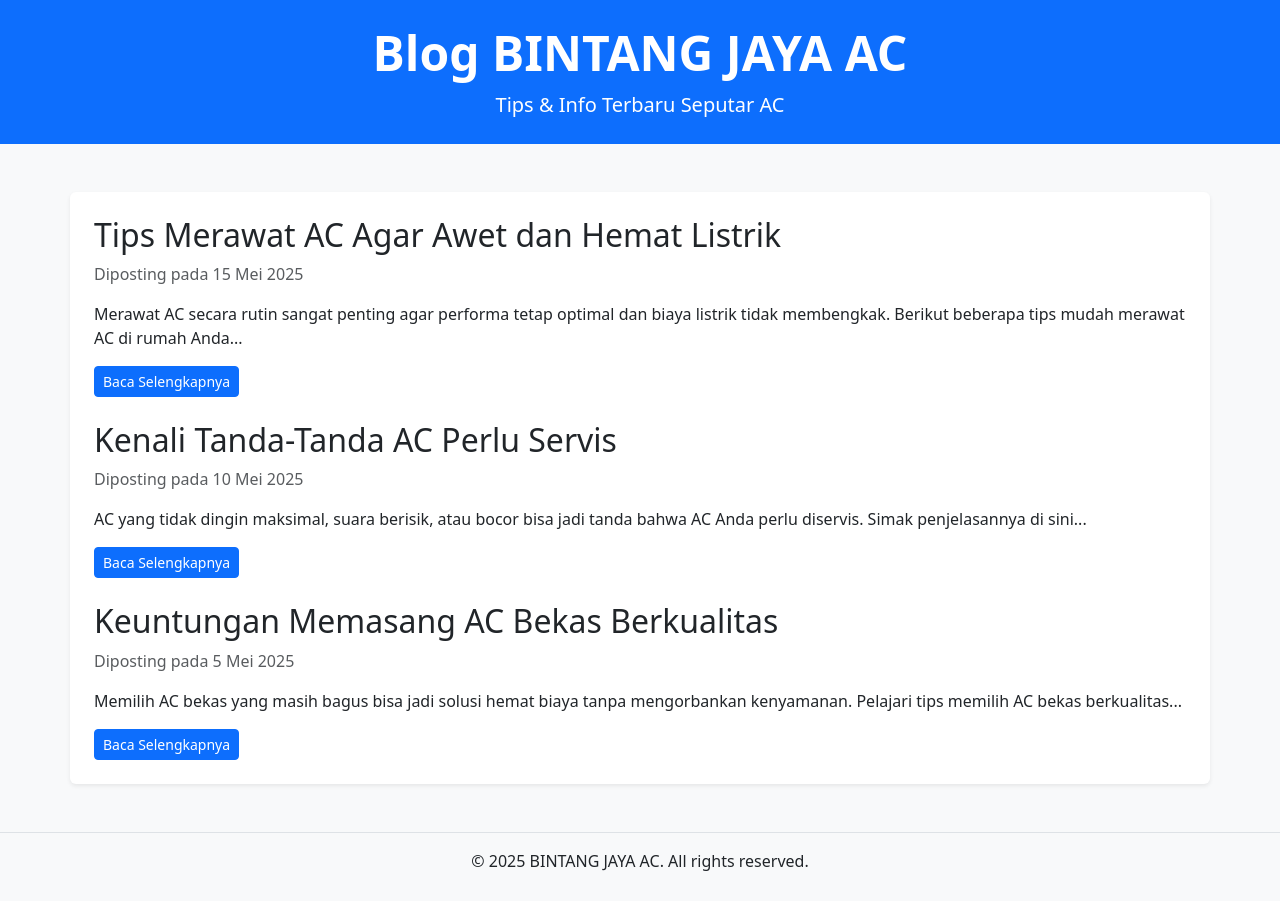
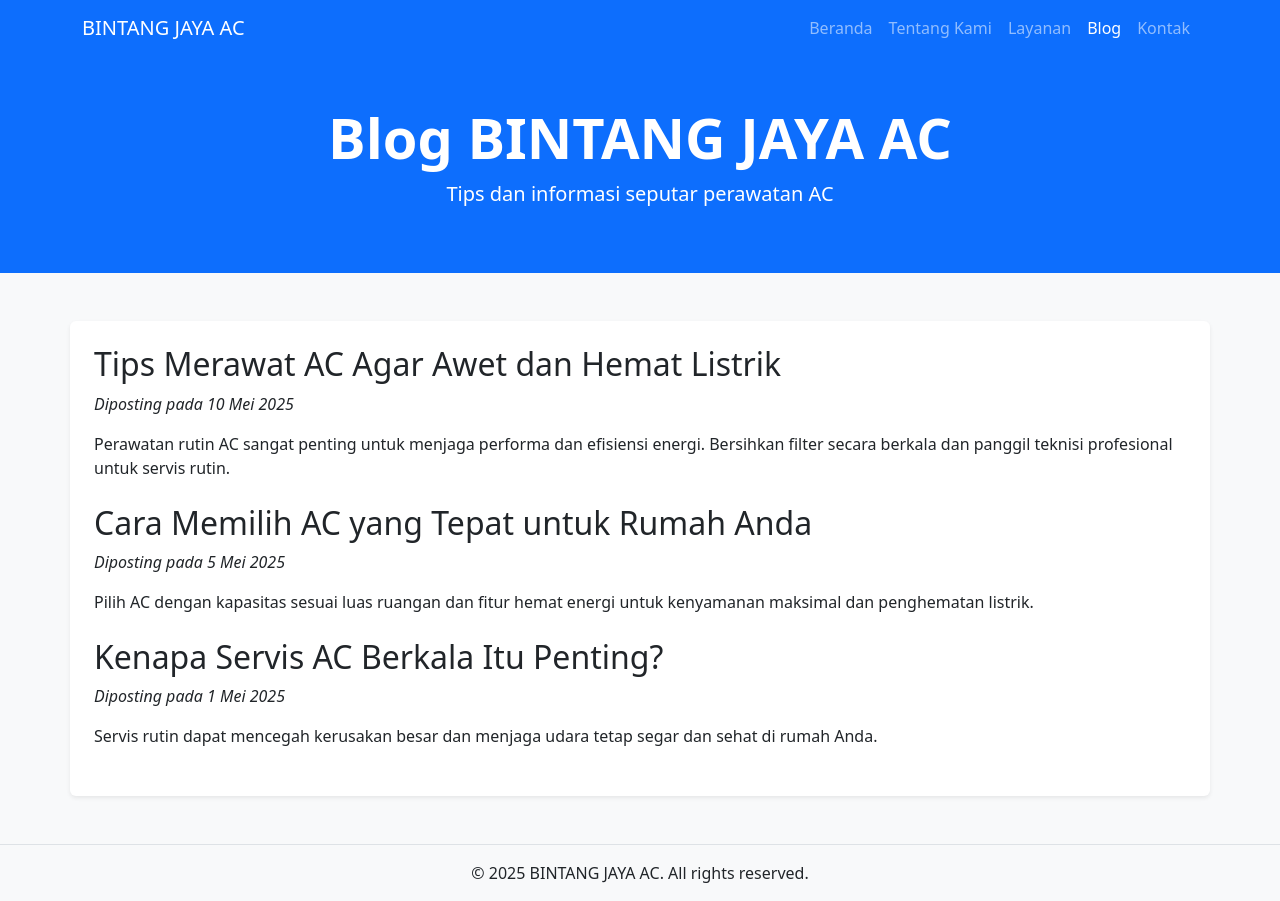
Before and after one commit to pancasurya0609/BINTANGJAYAAC, a plain HTML site: page blog.html in a window 1280 px wide. Drawn offline with nearby package versions, Linux system fonts and the light colour scheme.

Commit message:
blog.html
Signed-off-by: pancasurya0609 <pancasuryananda0609@gmail.com>

```diff
--- a/blog.html
+++ b/blog.html
@@ -3,61 +3,57 @@
 <head>
   <meta charset="UTF-8" />
   <meta name="viewport" content="width=device-width, initial-scale=1" />
-  <title>Blog - BINTANG JAYA AC</title>
-  <!-- Bootstrap CSS -->
-  <link
-    href="https://cdn.jsdelivr.net/npm/bootstrap@5.3.0/dist/css/bootstrap.min.css"
-    rel="stylesheet"
-  />
+  <title>BINTANG JAYA AC - Blog</title>
+  <link href="https://cdn.jsdelivr.net/npm/bootstrap@5.3.0/dist/css/bootstrap.min.css" rel="stylesheet" />
 </head>
 <body class="bg-light">
-  <header class="bg-primary text-white py-4">
+  <nav class="navbar navbar-expand-lg navbar-dark bg-primary">
+    <div class="container">
+      <a class="navbar-brand" href="index.html">BINTANG JAYA AC</a>
+      <button class="navbar-toggler" type="button" data-bs-toggle="collapse" data-bs-target="#navMenu" aria-controls="navMenu" aria-expanded="false" aria-label="Toggle navigation">
+        <span class="navbar-toggler-icon"></span>
+      </button>
+      <div class="collapse navbar-collapse" id="navMenu">
+        <ul class="navbar-nav ms-auto">
+          <li class="nav-item"><a class="nav-link" href="index.html">Beranda</a></li>
+          <li class="nav-item"><a class="nav-link" href="about.html">Tentang Kami</a></li>
+          <li class="nav-item"><a class="nav-link" href="services.html">Layanan</a></li>
+          <li class="nav-item"><a class="nav-link active" href="blog.html">Blog</a></li>
+          <li class="nav-item"><a class="nav-link" href="contact.html">Kontak</a></li>
+        </ul>
+      </div>
+    </div>
+  </nav>
+
+  <header class="bg-primary text-white py-5">
     <div class="container text-center">
-      <h1 class="display-5 fw-bold">Blog BINTANG JAYA AC</h1>
-      <p class="lead mb-0">Tips & Info Terbaru Seputar AC</p>
+      <h1 class="display-4 fw-bold">Blog BINTANG JAYA AC</h1>
+      <p class="lead">Tips dan informasi seputar perawatan AC</p>
     </div>
   </header>
 
   <main class="container my-5 bg-white p-4 rounded shadow-sm">
-    <section>
     <article class="mb-4">
       <h2>Tips Merawat AC Agar Awet dan Hemat Listrik</h2>
-        <p class="text-muted">Diposting pada 15 Mei 2025</p>
-        <p>
-          Merawat AC secara rutin sangat penting agar performa tetap optimal dan
-          biaya listrik tidak membengkak. Berikut beberapa tips mudah merawat AC
-          di rumah Anda...
-        </p>
-        <a href="#" class="btn btn-primary btn-sm">Baca Selengkapnya</a>
+      <p><em>Diposting pada 10 Mei 2025</em></p>
+      <p>Perawatan rutin AC sangat penting untuk menjaga performa dan efisiensi energi. Bersihkan filter secara berkala dan panggil teknisi profesional untuk servis rutin.</p>
     </article>
-
     <article class="mb-4">
-        <h2>Kenali Tanda-Tanda AC Perlu Servis</h2>
-        <p class="text-muted">Diposting pada 10 Mei 2025</p>
-        <p>
-          AC yang tidak dingin maksimal, suara berisik, atau bocor bisa jadi tanda
-          bahwa AC Anda perlu diservis. Simak penjelasannya di sini...
-        </p>
-        <a href="#" class="btn btn-primary btn-sm">Baca Selengkapnya</a>
+      <h2>Cara Memilih AC yang Tepat untuk Rumah Anda</h2>
+      <p><em>Diposting pada 5 Mei 2025</em></p>
+      <p>Pilih AC dengan kapasitas sesuai luas ruangan dan fitur hemat energi untuk kenyamanan maksimal dan penghematan listrik.</p>
     </article>
-
-      <article>
-        <h2>Keuntungan Memasang AC Bekas Berkualitas</h2>
-        <p class="text-muted">Diposting pada 5 Mei 2025</p>
-        <p>
-          Memilih AC bekas yang masih bagus bisa jadi solusi hemat biaya tanpa
-          mengorbankan kenyamanan. Pelajari tips memilih AC bekas berkualitas...
-        </p>
-        <a href="#" class="btn btn-primary btn-sm">Baca Selengkapnya</a>
+    <article class="mb-4">
+      <h2>Kenapa Servis AC Berkala Itu Penting?</h2>
+      <p><em>Diposting pada 1 Mei 2025</em></p>
+      <p>Servis rutin dapat mencegah kerusakan besar dan menjaga udara tetap segar dan sehat di rumah Anda.</p>
     </article>
-    </section>
   </main>
 
   <footer class="bg-light text-center py-3 mt-5 border-top">
     &copy; 2025 BINTANG JAYA AC. All rights reserved.
   </footer>
 
-  <!-- Bootstrap JS Bundle -->
   <script src="https://cdn.jsdelivr.net/npm/bootstrap@5.3.0/dist/js/bootstrap.bundle.min.js"></script>
 </body>
 </html>
```
Lines whose indentation alone changed are shown as unchanged.
